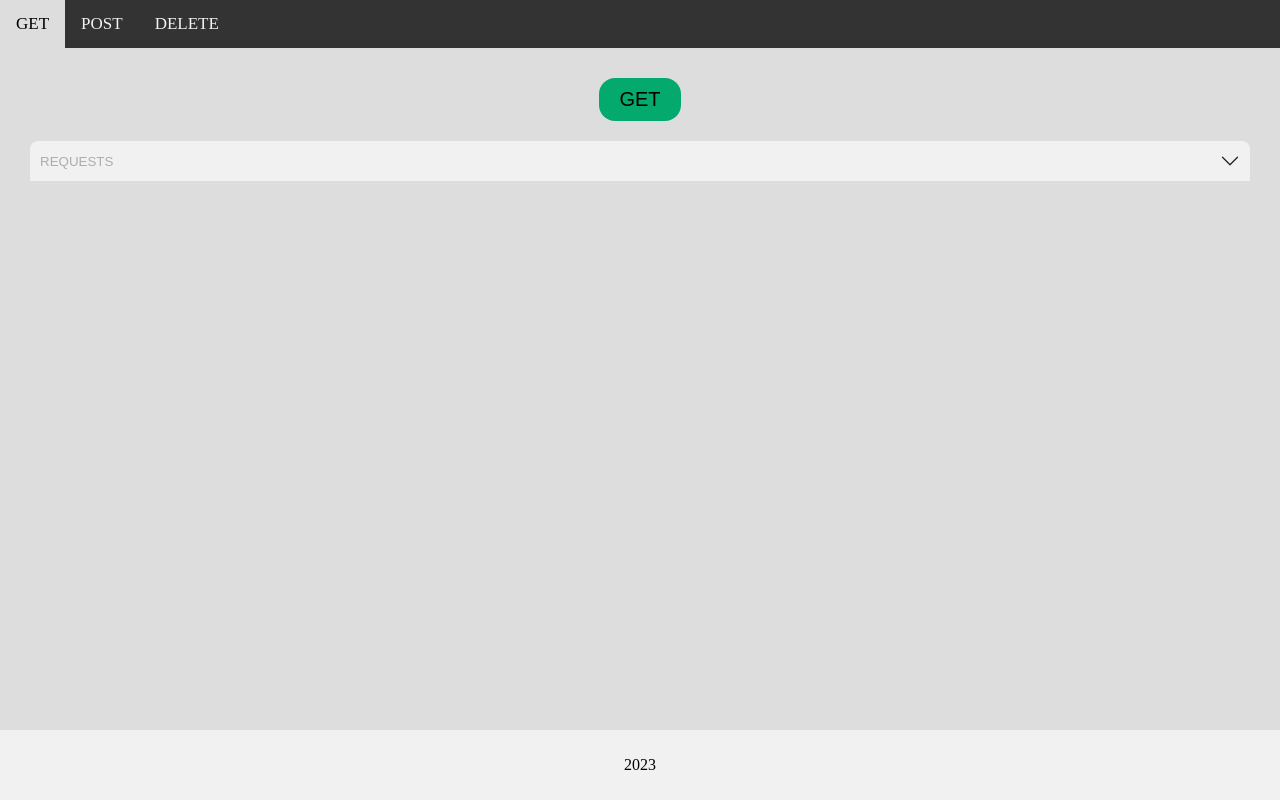
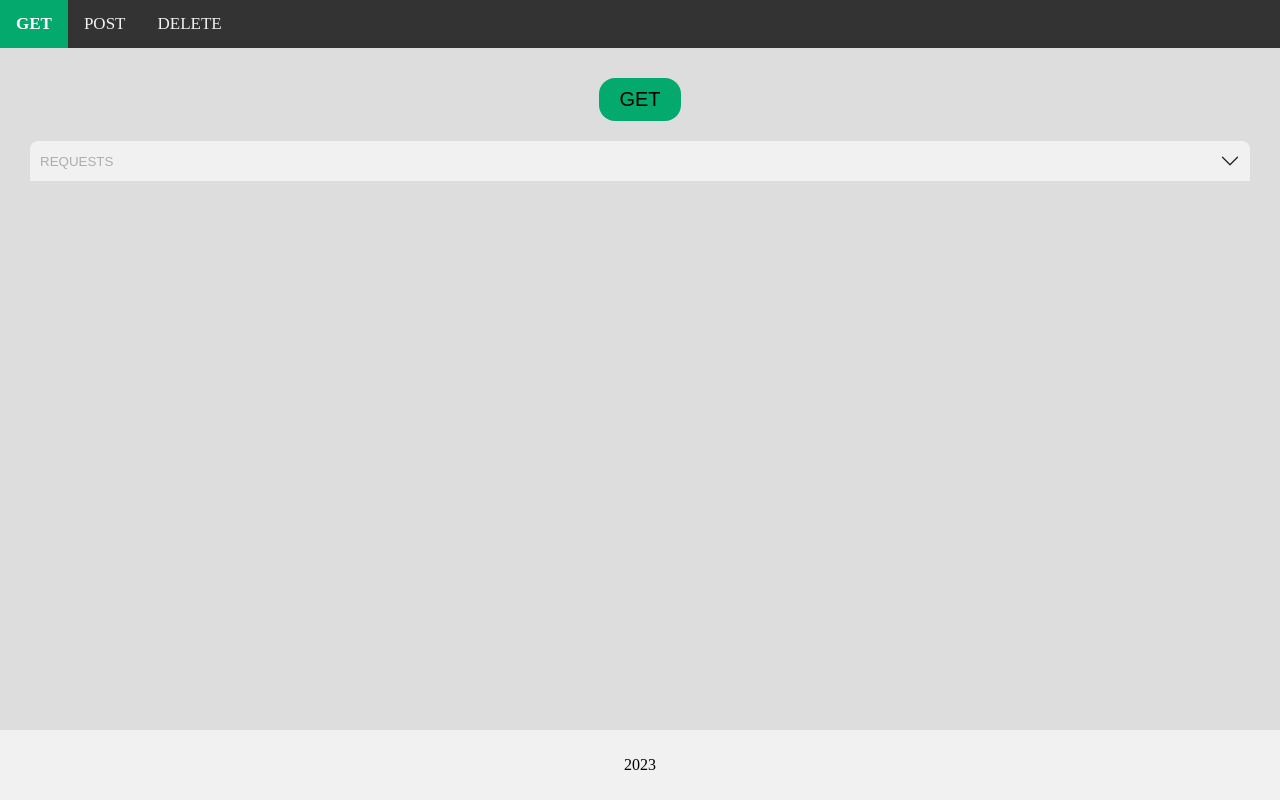
Before and after one commit to mariesukhova/test-severstal, a React (Create React App) app: page / in a window 1280 px wide. Built offline with nearby package versions, Linux system fonts and the light colour scheme.

Commit message:
fix initial state at nav bar

```diff
--- a/src/App.tsx
+++ b/src/App.tsx
@@ -16,7 +16,7 @@ const TABS = ['get', 'post', 'delete']
 
 function App (): JSX.Element {
   const path = window.location.pathname
-  const initialActiveTab = path.slice(1)
+  const initialActiveTab = path === '/' ? 'get' : path.slice(1)
   const [activeTab, setActiveTab] = useState(initialActiveTab)
 
   const handleClick = (tab: string) => () => {
```
